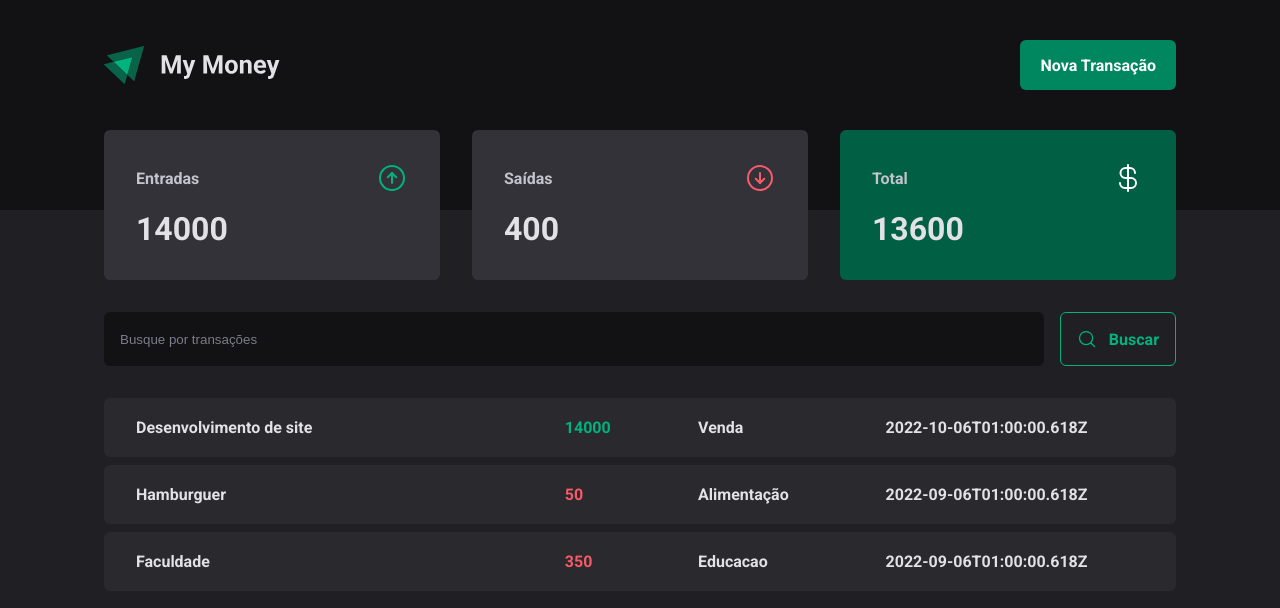
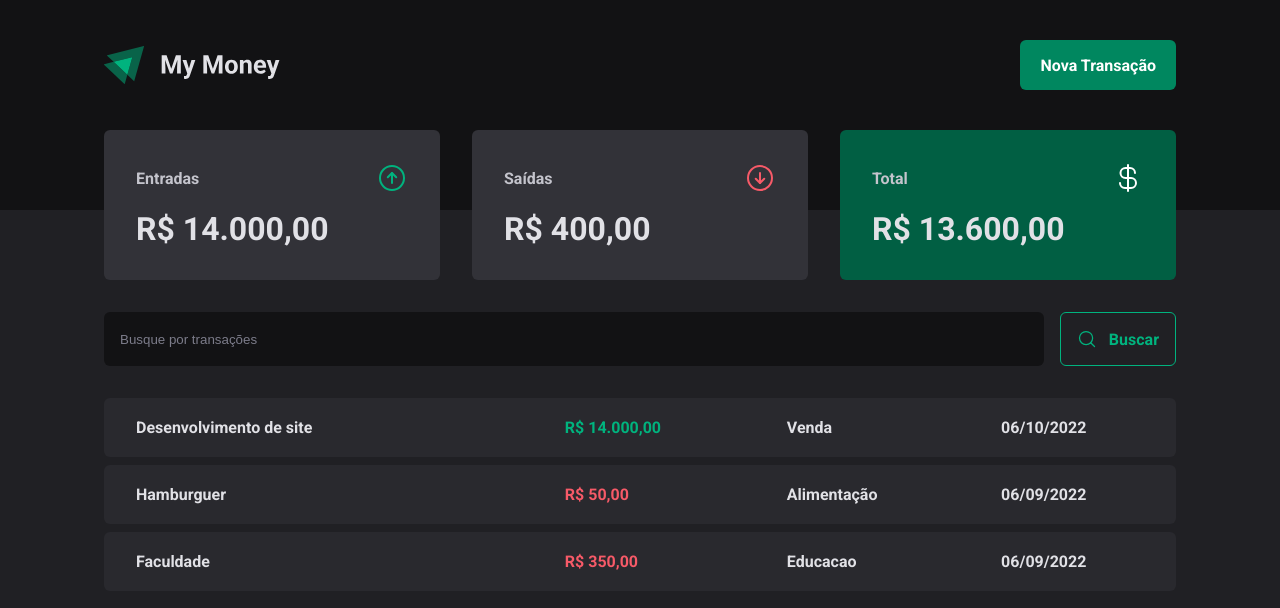
Before and after one commit to JorgeFPeres/my-money, a React (Vite) app: page / in a window 1280 px wide. Shown: the top 608 px of the page. Built offline with nearby package versions, Linux system fonts and the light colour scheme; data requests are answered from the project's data file.

Commit message:
feat: add utils

```diff
--- a/src/components/Summary/index.tsx
+++ b/src/components/Summary/index.tsx
@@ -1,6 +1,7 @@
 import { ArrowCircleDown, ArrowCircleUp, CurrencyDollar } from 'phosphor-react'
 import { useContext } from 'react'
 import { TransactionContext } from '../../contexts/TransactionContext'
+import { priceFormatter } from '../../utils/formatter'
 import { SummaryCard, SummaryContainer } from './styles'
 
 export function Summary() {
@@ -28,7 +29,7 @@
           <span>Entradas</span>
           <ArrowCircleUp size={32} color='#00b37e' />
         </header>
-        <strong>{summary.income}</strong>
+        <strong>{priceFormatter.format(summary.income)}</strong>
       </SummaryCard>
       <SummaryCard>
         <header>
@@ -36,14 +37,14 @@
           <ArrowCircleDown size={32} color='#f75a68' />
         </header>
 
-        <strong>{summary.outcome}</strong>
+        <strong>{priceFormatter.format(summary.outcome)}</strong>
       </SummaryCard>
       <SummaryCard variant='green'>
         <header>
           <span>Total</span>
           <CurrencyDollar size={32} color='#fff' />
         </header>
-        <strong>{summary.total}</strong>
+        <strong>{priceFormatter.format(summary.total)}</strong>
       </SummaryCard>
     </SummaryContainer>
   )
--- a/src/pages/Transactions/index.tsx
+++ b/src/pages/Transactions/index.tsx
@@ -2,6 +2,7 @@
 import { Header } from '../../components/Header'
 import { Summary } from '../../components/Summary'
 import { TransactionContext } from '../../contexts/TransactionContext'
+import { dateFormatter, priceFormatter } from '../../utils/formatter'
 import { SearchForm } from './components/SearchForm'
 import {
   PriceHighlight,
@@ -26,11 +27,13 @@
                   <td width='40%'>{transaction.description}</td>
                   <td>
                     <PriceHighlight variant={transaction.type}>
-                      {transaction.price}
+                      {priceFormatter.format(transaction.price)}
                     </PriceHighlight>
                   </td>
                   <td>{transaction.category}</td>
-                  <td>{transaction.createdAt}</td>
+                  <td>
+                    {dateFormatter.format(new Date(transaction.createdAt))}
+                  </td>
                 </tr>
               )
             })}
--- /dev/null
+++ b/src/utils/formatter.ts
@@ -0,0 +1,5 @@
+export const dateFormatter = new Intl.DateTimeFormat('pt-BR')
+export const priceFormatter = new Intl.NumberFormat('pt-BR', {
+  style: 'currency',
+  currency: 'BRL',
+})
```
